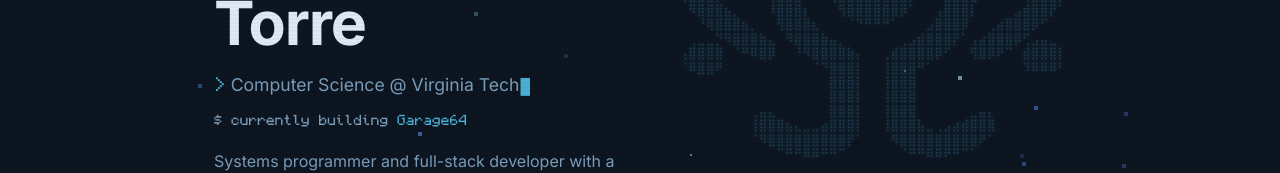
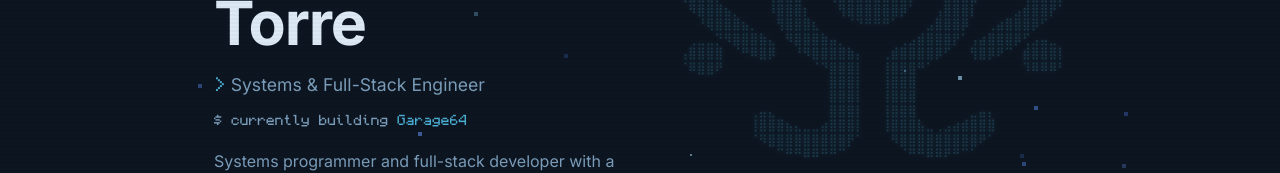
Before and after one commit to jmtorr3/jmtorr3.github.io, a React (Vite) app: page / in a window 1280 px wide. Shown: the part 398-571 px from the top of the page. Built offline with nearby package versions, Linux system fonts and the light colour scheme; a web font is replaced by a local one.

Commit message:
changes to role

```diff
--- a/src/components/Hero.jsx
+++ b/src/components/Hero.jsx
@@ -1,7 +1,7 @@
 import { useState, useEffect } from 'react'
 import './Hero.css'
 
-const ROLE_TEXT = 'Computer Science @ Virginia Tech'
+const ROLE_TEXT = 'Systems & Full-Stack Engineer'
 
 function useTyping(text, speed = 48) {
   const [displayed, setDisplayed] = useState('')
```
